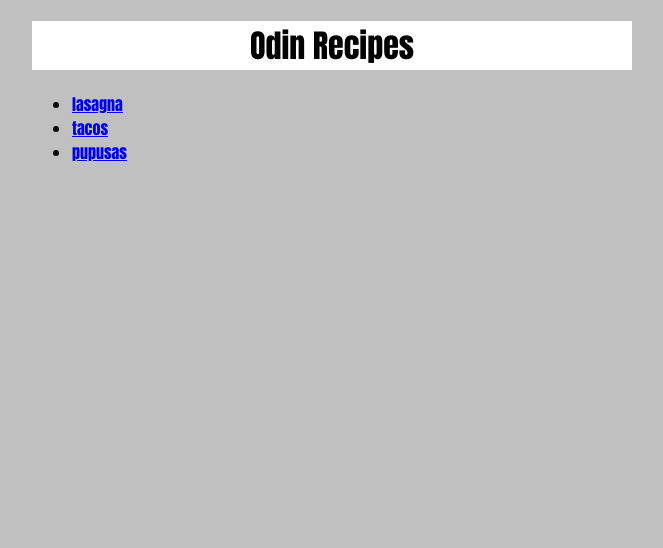
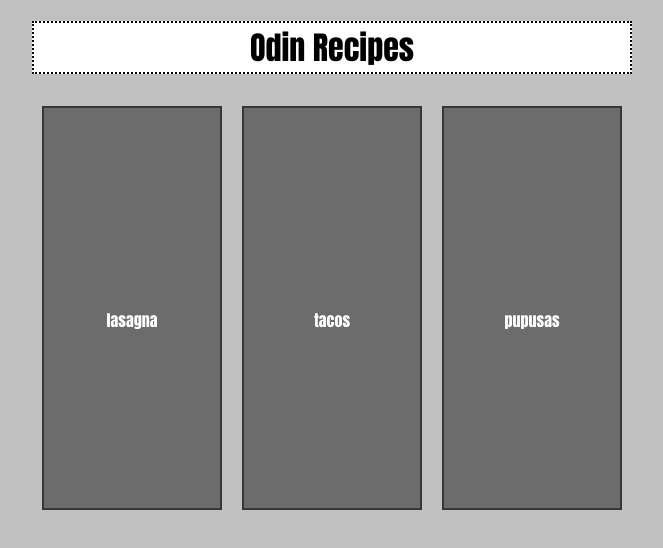
Before and after one commit to f345104v/odin-recipes, a plain HTML site: page index.html in a window 1280 px wide. Shown: the whole page, without its empty margins (308-971 px from the left). Drawn offline with Linux system fonts and the light colour scheme; files that its build step writes are made by us from their sources; files whose address does not match are found by name.

Commit message:
add hovers to links and fix alignment

```diff
--- a/css/style.css
+++ b/css/style.css
@@ -1,3 +1,22 @@
+.frame {
+    border: 2px solid rgba(0, 0, 0, 0.5);
+}
+
+a {
+    text-decoration: none;
+}
+
+a:hover  {
+    background-color: rgba(165, 42, 42, 0.5);
+    color: white;
+  }
+
+#hmbttn:hover {
+    background-color: brown;
+    color: white;
+    padding: 10px;
+  }
+
 body {
     font-family: Impact, Haettenschweiler, 'Arial Narrow Bold', sans-serif;
     background-color: silver;
@@ -6,9 +25,22 @@ body {
     margin-bottom: 16px;
 }
 
+.box{
+    padding: 0;
+    width: 200px;
+    height: 200px;
+    text-align: center;
+    background-color: rgba(26, 27, 27, 0.5);
+    margin: 10px;
+    padding-top: 200px;
+    color: white;
+    font-weight: 800;
+}
+
 h1 {
     text-align: center;
     background-color: white;
+    border: 2px dotted black;
 }
 
 .position {
@@ -20,10 +52,10 @@ h1 {
 }
 
 #hmbttn {
+    padding: 10px;
     background-color: gold;
+    color: white;
     font-weight: 800;
     margin: 0 auto;
     display: block;
-
-
 }
--- a/index.html
+++ b/index.html
@@ -8,10 +8,10 @@
 </head>
 <body>
     <h1>Odin Recipes</h1>
-    <ul>
-        <li><a href="./recipes/lasagna.html">lasagna</a></li>
-        <li><a href="./recipes/street-tacos.html">tacos</a></li>
-        <li><a href="./recipes/pupusas.html">pupusas</a> </li>
+    <ul   style="padding-left: 0px; display: flex;">
+        <a class="box frame" href="./recipes/lasagna.html">lasagna </a>
+        <a class="box frame" href="./recipes/street-tacos.html">tacos</a>
+        <a class="box frame" href="./recipes/pupusas.html">pupusas</a>
 
     </ul>
 
```
Also changed, not shown: recipes/lasagna.html (+1 -2 lines).
